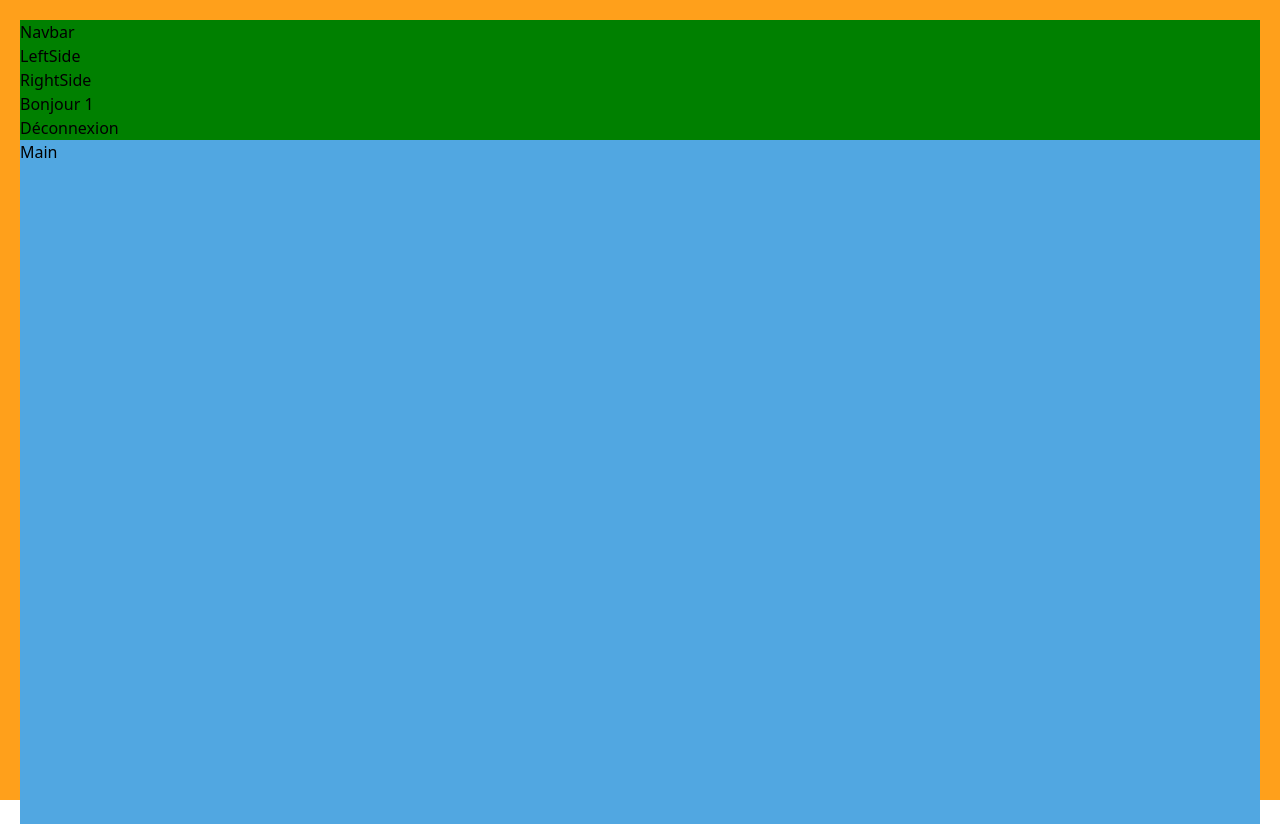
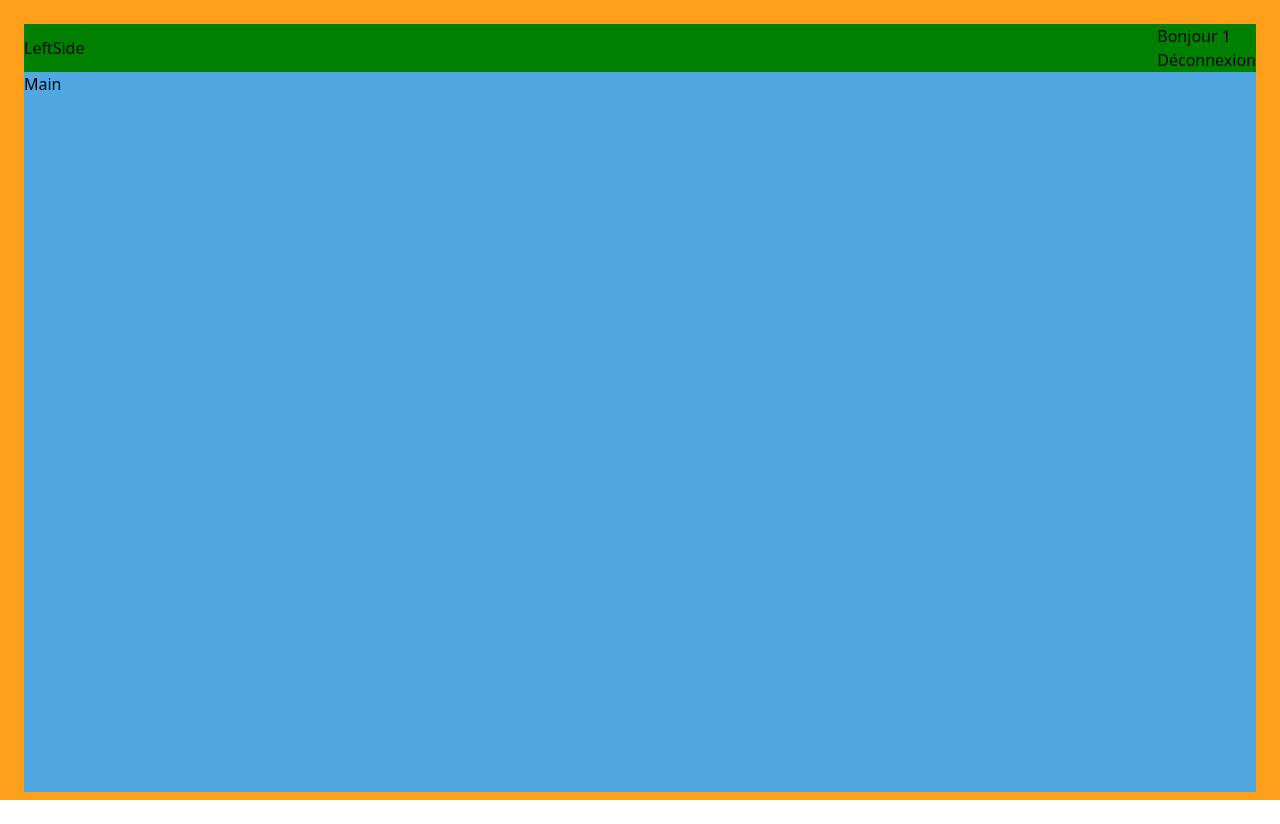
Before and after one commit to kouamherve/crazee-burger, a React (Create React App) app: page /order/1 in a window 1280 px wide. After the commit the page ends 800 px from the top, so only its background shows below. Built offline with nearby package versions, Linux system fonts and the light colour scheme.

Commit message:
✨ F04: ORDER > Add Layout

```diff
--- a/src/components/page/order/OrderPage.js
+++ b/src/components/page/order/OrderPage.js
@@ -4,20 +4,18 @@ import { Link, useParams } from "react-router-dom";
 export default function OrderPage() {
   const { username } = useParams();
   return (
-    <div className=" bg-primary h-screen p-5 flex flex-col items-center">
-      <div className="w-full h-[90%]">
-        <nav className=" bg-green w-full">
-          Navbar
+    <div className=" bg-primary h-screen flex flex-col items-center p-6">
+      <div className="w-full ">
+        <nav className=" bg-green w-full flex items-center justify-between">
           <div>LeftSide</div>
           <div>
-            RightSide
             <h1>Bonjour {username}</h1>
             <Link to="/">
               <button>Déconnexion</button>
             </Link>
           </div>
         </nav>
-        <div className=" bg-blue h-full">Main</div>
+        <div className=" bg-blue h-[90vh]">Main</div>
       </div>
     </div>
   );
```
